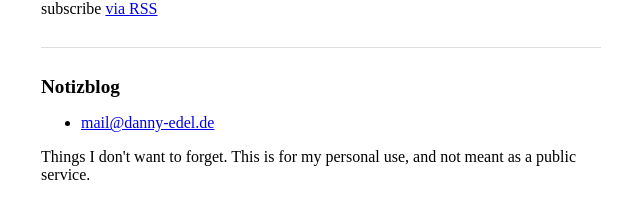
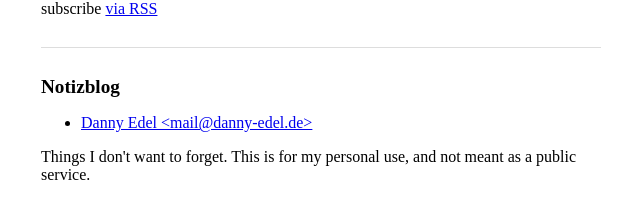
Before and after one commit to dannyedel/blog, a Jekyll site: the page built from index.html, in a window 1280 px wide. Shown: the part 589-808 px from the top of the page, without its empty margins (319-959 px from the left). Built offline with Jekyll 4.4.1, drawn with Linux system fonts in a browser that asks for light colours.

```diff
--- a/_includes/footer.html
+++ b/_includes/footer.html
@@ -6,7 +6,7 @@
 
     <div class="footer-col-1 column">
       <ul>
-        <li><a href="mailto:{{ site.email }}">{{ site.email }}</a></li>
+        <li><a href="mailto:{{ site.author.email }}" rel="author">{{site.author.name}} &lt;{{ site.author.email }}&gt;</a></li>
       </ul>
     </div>
 
```
